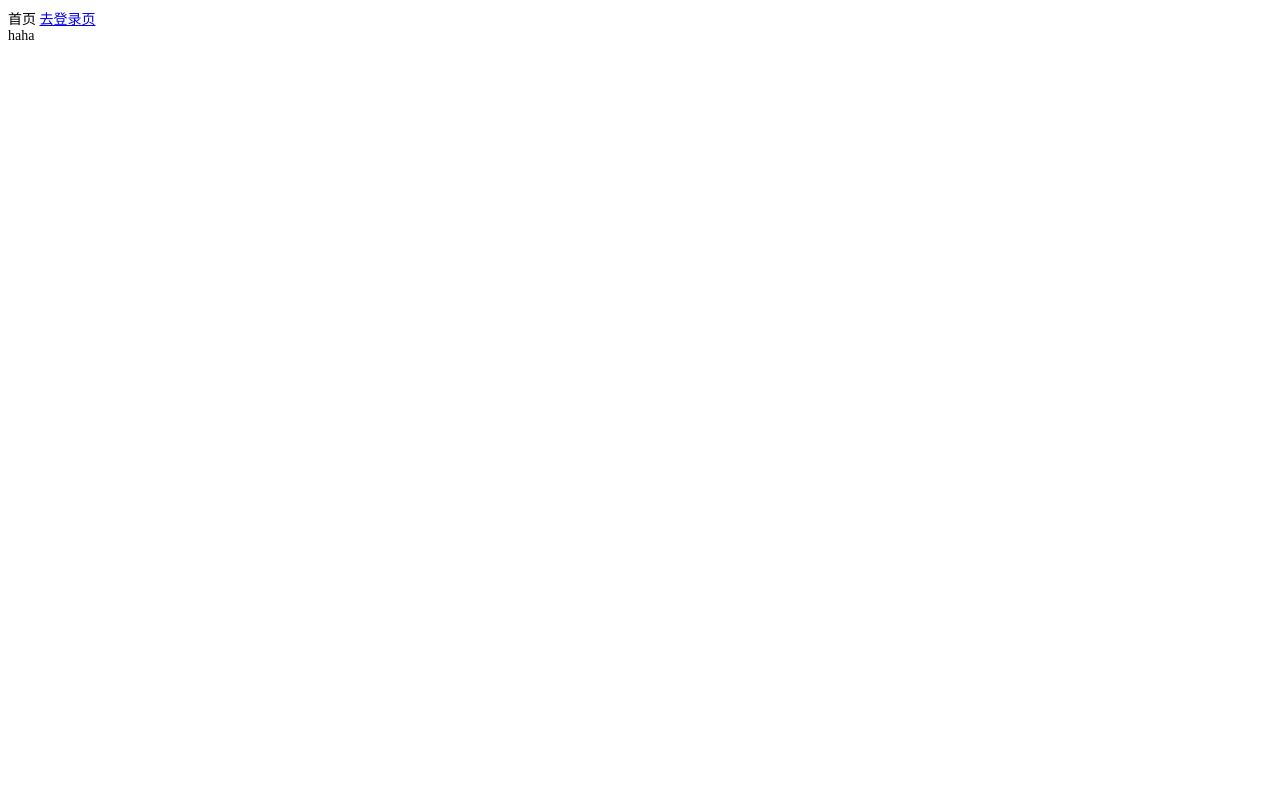
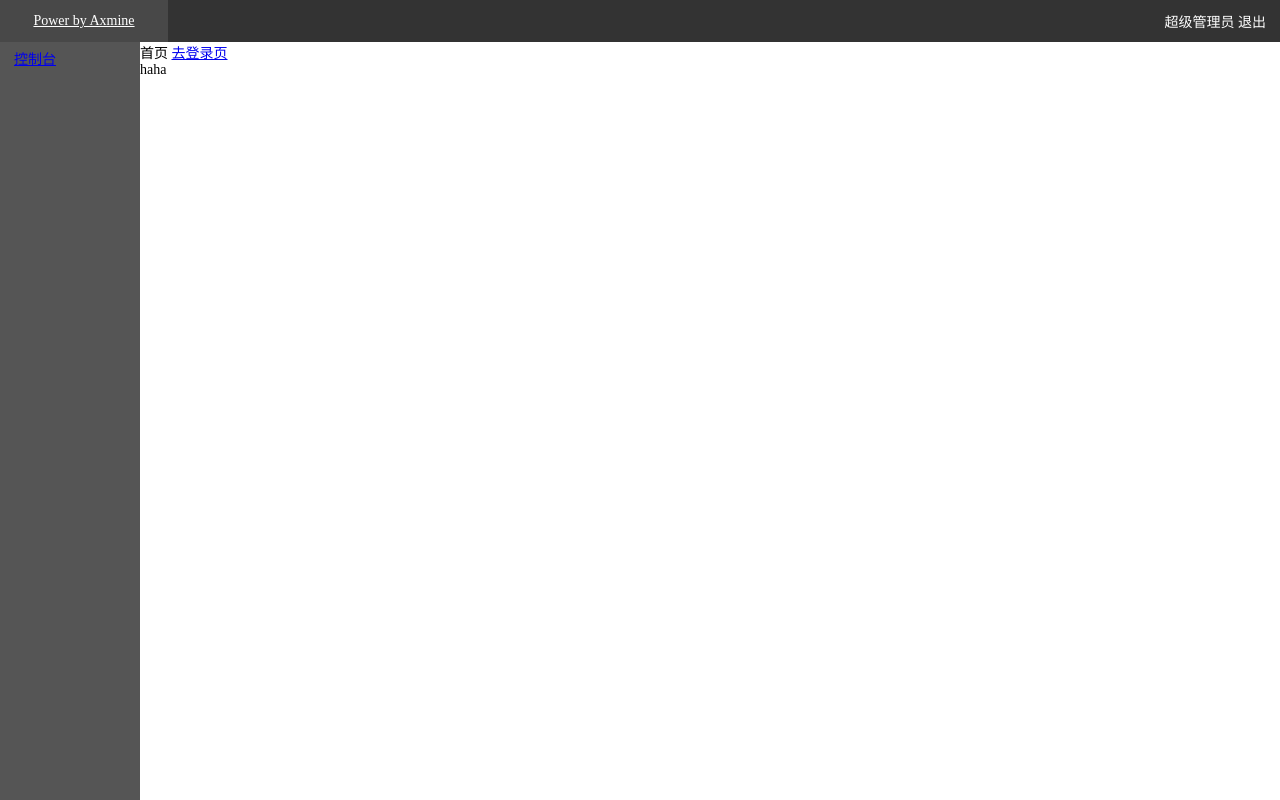
Before and after one commit to Yocss/vue-bms-next, a Vue app: page / in a window 1280 px wide. Built offline with nearby package versions, Linux system fonts and the light colour scheme.

Commit message:
add layout

```diff
--- a/src/layouts/App.vue
+++ b/src/layouts/App.vue
@@ -1,5 +1,31 @@
 <template>
   <div class="app-container">
-    <router-view />
+    <!-- default -->
+    <layouts-default v-if="layout === 'default'" />
+    <!-- /default -->
+
+    <!-- null layout -->
+    <router-view v-else />
+    <!-- /null layout -->
   </div>
 </template>
+<script lang="ts">
+import { computed, defineComponent } from 'vue'
+import { useRoute } from 'vue-router'
+
+import LayoutsDefault from './default/Index.vue'
+
+export default defineComponent({
+  name: 'AppContainer',
+  components: {
+    LayoutsDefault
+  },
+  setup () {
+    const route = useRoute()
+    const layout = computed(() => {
+      return route.meta.layout || 'default'
+    })
+    return { layout }
+  }
+})
+</script>
--- /dev/null
+++ b/src/layouts/default/Head.vue
@@ -0,0 +1,17 @@
+<template>
+  <div class="layouts-default-head flex-between-center">
+    <head-brand />
+    <head-account />
+  </div>
+</template>
+<script lang="ts">
+import { defineComponent } from 'vue'
+import HeadBrand from './HeadBrand.vue'
+import HeadAccount from './HeadAccount.vue'
+export default defineComponent({
+  components: {
+    HeadBrand,
+    HeadAccount
+  }
+})
+</script>
--- /dev/null
+++ b/src/layouts/default/HeadAccount.vue
@@ -0,0 +1,11 @@
+<template>
+  <div class="head-account">
+    超级管理员 退出
+  </div>
+</template>
+<style lang="stylus">
+@import '~@/assets/css/variables.styl'
+.head-account
+  padding 0 $font
+  color #fff
+</style>
--- /dev/null
+++ b/src/layouts/default/HeadBrand.vue
@@ -0,0 +1,17 @@
+<template>
+  <div class="head-brand flex-center">
+    <router-link to="/">Power by Axmine</router-link>
+  </div>
+</template>
+<style lang="stylus">
+@import '~@/assets/css/variables.styl'
+.head-brand
+  width $font * 10
+  height 100%
+  padding 0 $font
+  background-color rgba(#fff, .1)
+  a
+    color #fff
+    &:hover
+      color $info
+</style>
--- /dev/null
+++ b/src/layouts/default/Index.vue
@@ -0,0 +1,53 @@
+<template>
+  <div class="layouts-default">
+    <div class="layouts-default-side">
+      <default-menu />
+    </div>
+    <div class="layouts-default-main">
+      <default-head />
+      <router-view />
+    </div>
+  </div>
+</template>
+<script lang="ts">
+import { defineComponent } from 'vue'
+import DefaultHead from './Head.vue'
+import DefaultMenu from './Menu.vue'
+export default defineComponent({
+  name: 'LayoutsDefault',
+  components: {
+    DefaultHead,
+    DefaultMenu
+  }
+})
+</script>
+<style lang="stylus">
+@import '~@/assets/css/variables.styl'
+.layouts-default
+  position relative
+  padding-left $font * 10
+  $topHeight = $font * 3
+  &-side
+    position fixed
+    left 0
+    top $topHeight
+    bottom 0
+    width @padding-left
+    height 100%
+    background-color #555
+  &-main
+    position fixed
+    left @padding-left
+    right 0
+    top 0
+    bottom 0
+    padding-top $topHeight
+  &-head
+    position fixed
+    top 0
+    left 0
+    right 0
+    width 100%
+    height $topHeight
+    background-color #333
+</style>
--- /dev/null
+++ b/src/layouts/default/Menu.vue
@@ -0,0 +1,42 @@
+<template>
+  <div class="layouts-default-menu">
+    <ul>
+      <li
+        v-for="item in routes"
+        :key="item.path"
+      >
+        <router-link :to="item.path" class="flex-align-center">
+          {{ item.meta.title }}
+        </router-link>
+      </li>
+    </ul>
+  </div>
+</template>
+<script lang="ts">
+import { computed, defineComponent } from 'vue'
+import { useRouter } from 'vue-router'
+export default defineComponent({
+  setup () {
+    const router = useRouter()
+
+    const routes = computed(() => {
+      const arr = router.options.routes
+      return arr.filter(item => item.meta?.layout !== 'null')
+    })
+
+    return { routes }
+  }
+})
+</script>
+<style lang="stylus">
+@import '~@/assets/css/variables.styl'
+.layouts-default-menu
+  user-select none
+  &>ul
+    &>li
+      height $font * 2 + 4
+      a
+        padding-left $font
+        width 100%
+        height 100%
+</style>
```
Also changed, not shown: 1 other file (tests, documents, lock files or other folders).
